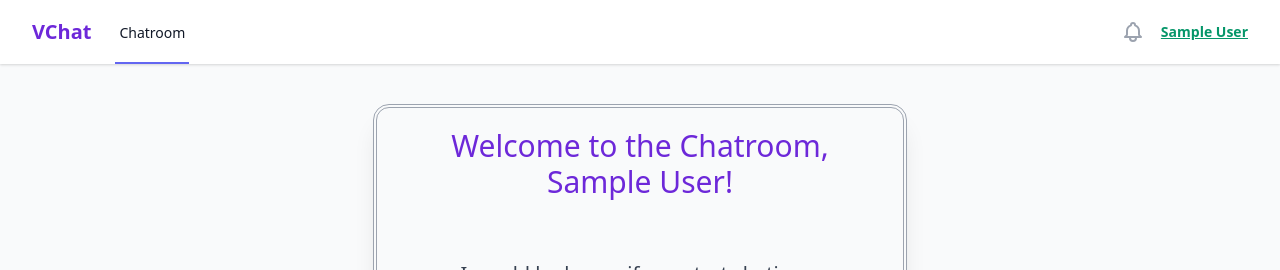
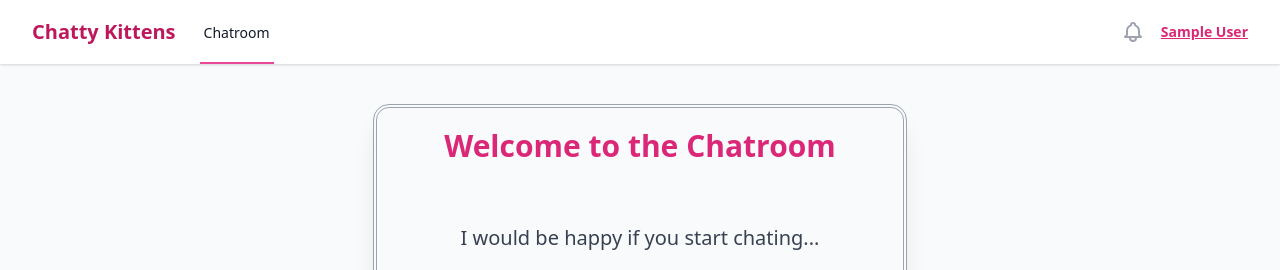
Before and after one commit to ivanbuncic/vchat-room, a Vue app: page /chatroom in a window 1280 px wide. Shown: the top 270 px of the page. Built offline with nearby package versions, Linux system fonts and the light colour scheme; no server answers; the database is empty; sample sign-in values are in the browser's storage.

Commit message:
change colosr

```diff
--- a/src/components/ChatWindow.vue
+++ b/src/components/ChatWindow.vue
@@ -8,7 +8,7 @@
     </p>
     <div
       ref="messages"
-      class="p-3 w-full bg-red-50 rounded-lg mb-3 shadow-lg overflow-y-scroll max-h-96"
+      class="p-3 w-full bg-pink-50 rounded-lg mb-3 shadow-lg overflow-y-scroll max-h-96"
       v-if="formattedDocuments"
     >
       <div
@@ -16,8 +16,7 @@
         v-for="doc in formattedDocuments"
         :key="doc.id"
       >
-        <span class="p-1 text-xs">{{ doc.createdAt }}</span
-        ><br />
+        <span class="p-1 text-xs">{{ doc.createdAt }} ago</span><br />
         <span class="p-1 font-semibold text-lg">{{ doc.name }} :</span>
         <span class="p-1 font-thin text-xl">{{ doc.message }}</span>
       </div>
--- a/src/components/LoginForm.vue
+++ b/src/components/LoginForm.vue
@@ -8,7 +8,7 @@
         type="text"
         name="email"
         id="email"
-        class="p-2 shadow-sm focus:ring-indigo-500 focus:border-indigo-500 block w-full sm:text-sm border-gray-300 rounded-md"
+        class="p-2 shadow-sm focus:ring-pink-500 focus:border-pink-500 block w-full sm:text-sm border-gray-300 rounded-md"
         placeholder="Your email used during signup"
         required
         v-model="email"
@@ -20,14 +20,14 @@
       >
       <input
         type="password"
-        class="p-2 shadow-sm focus:ring-indigo-500 focus:border-indigo-500 block w-full sm:text-sm border-gray-300 rounded-md"
+        class="p-2 shadow-sm focus:ring-pink-500 focus:border-pink-500 block w-full sm:text-sm border-gray-300 rounded-md"
         placeholder="Your wonderful password you chose"
         required
         v-model="password"
       />
     </div>
     <button
-      class="mx-auto mt-3 inline-flex items-center px-4 py-2 border border-transparent text-base font-medium rounded-md shadow-sm text-white bg-indigo-600 hover:bg-indigo-700 focus:outline-none focus:ring-2 focus:ring-offset-2 focus:ring-indigo-500"
+      class="mx-auto mt-3 inline-flex items-center px-4 py-2 border border-transparent text-base font-medium rounded-md shadow-sm text-white bg-pink-600 hover:bg-pink-700 focus:outline-none focus:ring-2 focus:ring-offset-2 focus:ring-pink-500"
     >
       Login
     </button>
--- a/src/components/Navbar.vue
+++ b/src/components/Navbar.vue
@@ -4,18 +4,18 @@
       <div class="flex justify-between h-16">
         <div class="flex">
           <div class="flex-shrink-0 flex items-center">
-            <span class="block lg:hidden text-purple-700 text-xl font-semibold"
-              >VChat
+            <span class="block lg:hidden text-pink-700 text-xl font-semibold"
+              >Chatty Kittens
             </span>
-            <span class="hidden lg:block  text-purple-700 text-xl font-semibold"
-              >VChat</span
+            <span class="hidden lg:block  text-pink-700 text-xl font-semibold"
+              >Chatty Kittens</span
             >
           </div>
           <div class="hidden sm:ml-6 sm:flex sm:space-x-8">
-            <!-- Current: "border-indigo-500 text-gray-900", Default: "border-transparent text-gray-500 hover:border-gray-300 hover:text-gray-700" -->
+            <!-- Current: "border-pink-500 text-gray-900", Default: "border-transparent text-gray-500 hover:border-gray-300 hover:text-gray-700" -->
             <a
               href="#"
-              class="border-indigo-500 text-gray-900 inline-flex items-center px-1 pt-1 border-b-2 text-sm font-medium"
+              class="border-pink-500 text-gray-900 inline-flex items-center px-1 pt-1 border-b-2 text-sm font-medium"
             >
               Chatroom
             </a>
@@ -23,7 +23,7 @@
         </div>
         <div class="hidden sm:ml-6 sm:flex sm:items-center">
           <button
-            class="bg-white p-1 rounded-full text-gray-400 hover:text-gray-500 focus:outline-none focus:ring-2 focus:ring-offset-2 focus:ring-indigo-500"
+            class="bg-white p-1 rounded-full text-gray-400 hover:text-gray-500 focus:outline-none focus:ring-2 focus:ring-offset-2 focus:ring-pink-500"
           >
             <span class="sr-only">View notifications</span>
             <BellIcon class="h-6 w-6" aria-hidden="true" />
@@ -33,10 +33,10 @@
           <Menu as="div" class="ml-3 relative">
             <div>
               <MenuButton
-                class="bg-white rounded-full flex text-sm focus:outline-none focus:ring-2 focus:ring-offset-2 focus:ring-indigo-500"
+                class="bg-white rounded-full flex text-sm focus:outline-none focus:ring-2 focus:ring-offset-2 focus:ring-pink-500"
               >
                 <span class="sr-only">Open user menu</span>
-                <span class="text-green-600 font-semibold underline">{{
+                <span class="text-pink-600 font-semibold underline">{{
                   user.displayName
                 }}</span>
               </MenuButton>
@@ -70,7 +70,7 @@
         <div class="-mr-2 flex items-center sm:hidden">
           <!-- Mobile menu button -->
           <DisclosureButton
-            class="inline-flex items-center justify-center p-2 rounded-md text-gray-400 hover:text-gray-500 hover:bg-gray-100 focus:outline-none focus:ring-2 focus:ring-inset focus:ring-indigo-500"
+            class="inline-flex items-center justify-center p-2 rounded-md text-gray-400 hover:text-gray-500 hover:bg-gray-100 focus:outline-none focus:ring-2 focus:ring-inset focus:ring-pink-500"
           >
             <span class="sr-only">Open main menu</span>
             <MenuIcon v-if="!open" class="block h-6 w-6" aria-hidden="true" />
@@ -82,23 +82,23 @@
 
     <DisclosurePanel class="sm:hidden">
       <div class="pt-2 pb-3 space-y-1">
-        <!-- Current: "bg-indigo-50 border-indigo-500 text-indigo-700", Default: "border-transparent text-gray-500 hover:bg-gray-50 hover:border-gray-300 hover:text-gray-700" -->
+        <!-- Current: "bg-pink-50 border-pink-500 text-pink-700", Default: "border-transparent text-gray-500 hover:bg-gray-50 hover:border-gray-300 hover:text-gray-700" -->
         <a
           href="#"
-          class="bg-indigo-50 border-indigo-500 text-indigo-700 block pl-3 pr-4 py-2 border-l-4 text-base font-medium"
+          class="bg-pink-50 border-pink-500 text-pink-700 block pl-3 pr-4 py-2 border-l-4 text-base font-medium"
           >Chatroom</a
         >
       </div>
       <div class="pt-4 pb-3 border-t border-gray-200">
         <div class="flex items-center px-4">
           <div class="flex-shrink-0">
-            <span class="text-green-600 font-semibold underline">{{
+            <span class="text-pink-600 font-semibold underline">{{
               user.displayName
             }}</span>
           </div>
 
           <button
-            class="ml-auto flex-shrink-0 bg-white p-1 rounded-full text-gray-400 hover:text-gray-500 focus:outline-none focus:ring-2 focus:ring-offset-2 focus:ring-indigo-500"
+            class="ml-auto flex-shrink-0 bg-white p-1 rounded-full text-gray-400 hover:text-gray-500 focus:outline-none focus:ring-2 focus:ring-offset-2 focus:ring-pink-500"
           >
             <span class="sr-only">View notifications</span>
             <BellIcon class="h-6 w-6" aria-hidden="true" />
--- a/src/components/NewChatForm.vue
+++ b/src/components/NewChatForm.vue
@@ -2,7 +2,7 @@
   <div class="mx-auto w-full h-full container">
     <form>
       <textarea
-        class="w-full max-w-full mb-2 p-3 box-border border-0 rounded-xl font-extralight bg-gray-100 text-green-800 text-2xl h-96"
+        class="w-full max-w-full mb-2 p-3 box-border border-0 rounded-xl font-extralight bg-gray-100 text-pink-700 text-2xl h-96"
         placeholder="Type a message and hit enter"
         v-model="message"
         @keypress.enter.prevent="handleSubmit"
--- a/src/composables/getCollection.js
+++ b/src/composables/getCollection.js
@@ -9,7 +9,7 @@ const getCollection = collection => {
     .collection(collection)
     .orderBy('createdAt');
 
-  collectionRef.onSnapshot(
+  const unsub = collectionRef.onSnapshot(
     snap => {
       let results = [];
       snap.docs.forEach(doc => {
--- a/src/views/Chatroom.vue
+++ b/src/views/Chatroom.vue
@@ -4,8 +4,8 @@
     <div
       class="mt-10 mx-auto border-4 border-gray-400 border-double rounded-2xl shadow-xl md:w-5/12 w-96"
     >
-      <h1 class="text-purple-700 text-3xl text-center p-5">
-        Welcome to the Chatroom, {{ user.displayName }}!
+      <h1 class="text-pink-600 text-3xl text-center p-5 font-semibold">
+        Welcome to the Chatroom
       </h1>
       <div class="mt-3 p-5">
         <p class="p-2 text-center mb-10 text-xl">
--- a/src/views/Welcome.vue
+++ b/src/views/Welcome.vue
@@ -3,7 +3,9 @@
     <div
       class="mt-10 mx-auto border-4 border-gray-400 border-double rounded-2xl shadow-xl md:w-5/12 w-96"
     >
-      <h1 class="text-purple-700 text-3xl text-center p-5">Hello Kittens!</h1>
+      <h1 class="text-pink-600 text-3xl text-center p-5 font-semibold">
+        Hello Kittens!
+      </h1>
       <div v-if="showLogin" class="mt-3 p-5">
         <p class="p-2 text-center mb-10 text-xl">
           I would be happy if you login
```
Also changed, not shown: src/components/SignupForm.vue (+4 -4 lines).
